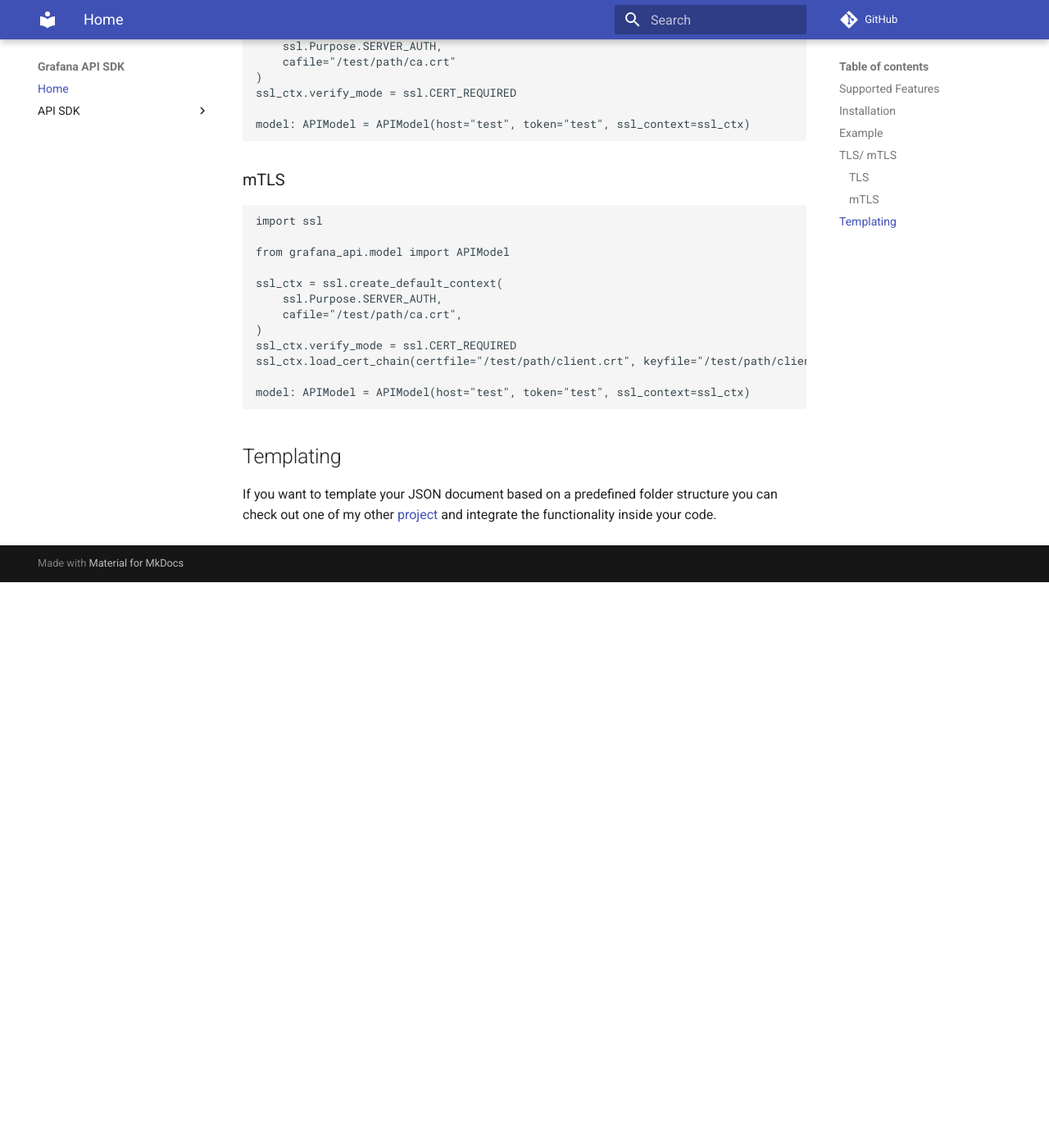
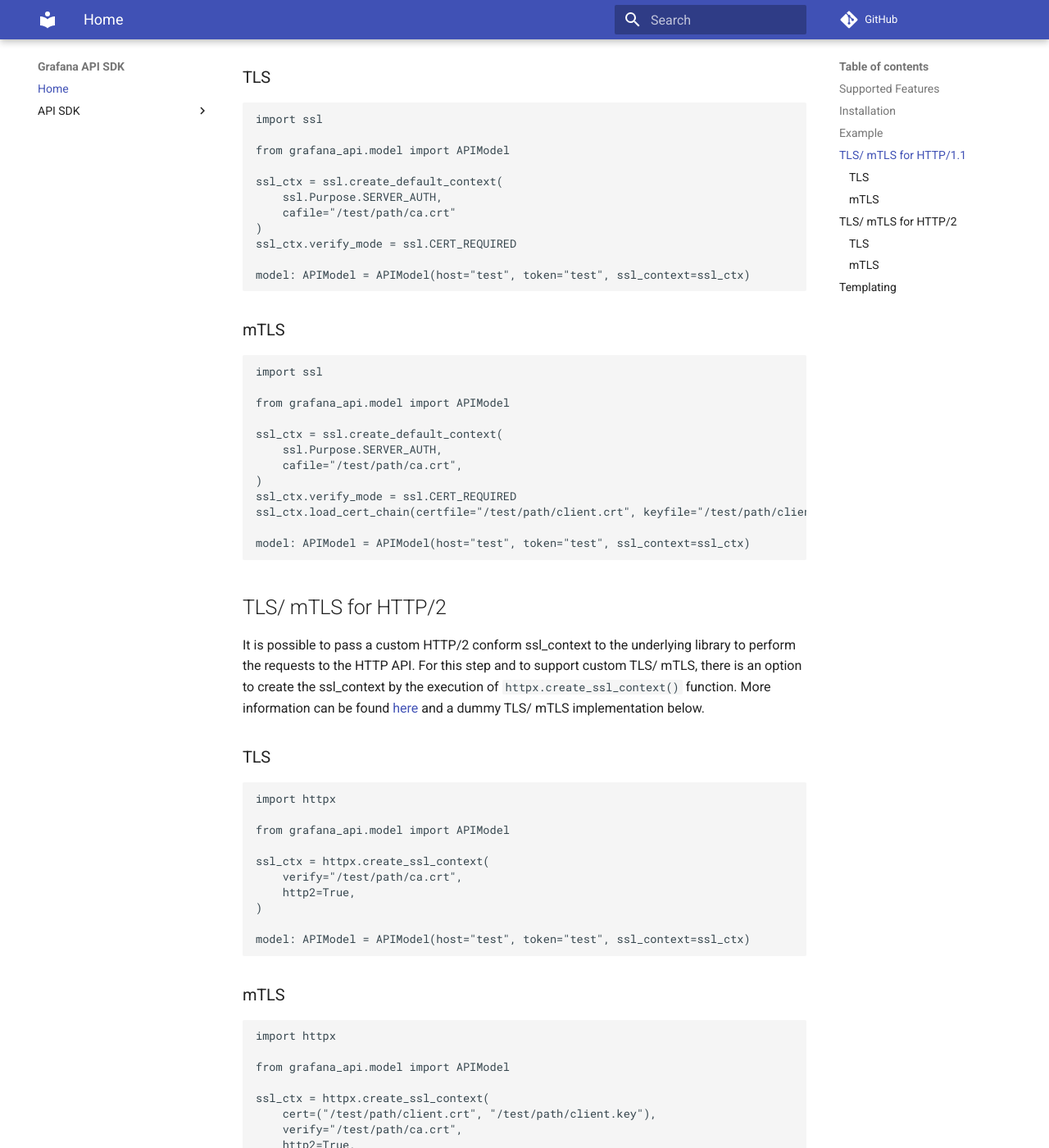
Before and after one commit to ZPascal/grafana_api_sdk, an MkDocs documentation site: the page built from docs/content/index.md, in a window 1280 px wide and 1400 px high, scrolled down 2195 px. Shown: the whole window at 82% size. Built offline with MkDocs 1.6.1 and Material for MkDocs 9.7.7, drawn with Linux system fonts in a browser that asks for light colours; comment, search, counter and statistics services are not loaded; before the commit the page ends 2905 px from its top, so only the background shows below that; some of the changed text lies outside the part shown.

Commit message:
docs: Add the documentation

````diff
--- a/docs/content/index.md
+++ b/docs/content/index.md
@@ -1,5 +1,12 @@
 # Grafana API SDK
-The repository includes an SDK for the Grafana API. It's possible to communicate with the Grafana API endpoints. Another feature of the SDK is the possibility to specify the used folder for the dashboard.
+The repository includes an SDK for the Grafana API. It's possible to interact with all public available Grafana HTTP API endpoints.
+
+The core features that are implemented inside this SDK:
+
+- All public Grafana API (HTTP) endpoints are supported
+- Full API support for Grafana legacy alerting, current alerting, alerting channels and alert provisioning
+- Possibility to specify custom and self-signed certificates
+- HTTP/2 support
 
 ## Supported Features
 
@@ -58,7 +65,7 @@ with open("/tmp/test/test.json") as file:
 dashboard.create_or_update_dashboard(message="Create a new test dashboard", dashboard_json=json_dashboard, dashboard_path="test")
 ```
 
-## TLS/ mTLS
+## TLS/ mTLS for HTTP/1.1
 
 It is possible to pass a custom ssl_context to the underlying library to perform the requests to the HTTP API. For this step and to support custom TLS/ mTLS, there is an option to inject the Python ssl_context. More information can be found [here](https://docs.python.org/3/library/ssl.html#ssl.create_default_context) and a dummy TLS/ mTLS implementation below.
 
@@ -90,7 +97,42 @@ ssl_ctx = ssl.create_default_context(
     cafile="/test/path/ca.crt",
 )
 ssl_ctx.verify_mode = ssl.CERT_REQUIRED
-ssl_ctx.load_cert_chain(certfile="/test/path/client.crt", keyfile="/test/path/client.key",)
+ssl_ctx.load_cert_chain(certfile="/test/path/client.crt", keyfile="/test/path/client.key")
+
+model: APIModel = APIModel(host="test", token="test", ssl_context=ssl_ctx)
+```
+
+## TLS/ mTLS for HTTP/2
+
+It is possible to pass a custom HTTP/2 conform ssl_context to the underlying library to perform the requests to the HTTP API. For this step and to support custom TLS/ mTLS, there is an option to create the ssl_context by the execution of `httpx.create_ssl_context()` function. More information can be found [here](https://github.com/encode/httpx/blob/e99e2948e64fac2ca498865e9742ff50a69a2155/httpx/_config.py#L46) and a dummy TLS/ mTLS implementation below.
+
+### TLS
+
+```python
+import httpx
+
+from grafana_api.model import APIModel
+
+ssl_ctx = httpx.create_ssl_context(
+    verify="/test/path/ca.crt",
+    http2=True,
+)
+
+model: APIModel = APIModel(host="test", token="test", ssl_context=ssl_ctx)
+```
+
+### mTLS
+
+```python
+import httpx
+
+from grafana_api.model import APIModel
+
+ssl_ctx = httpx.create_ssl_context(
+    cert=("/test/path/client.crt", "/test/path/client.key"),
+    verify="/test/path/ca.crt",
+    http2=True,
+)
 
 model: APIModel = APIModel(host="test", token="test", ssl_context=ssl_ctx)
 ```
````
